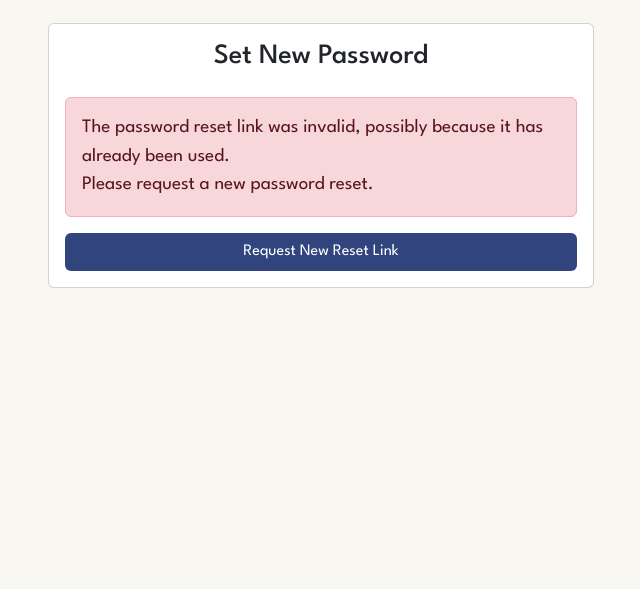
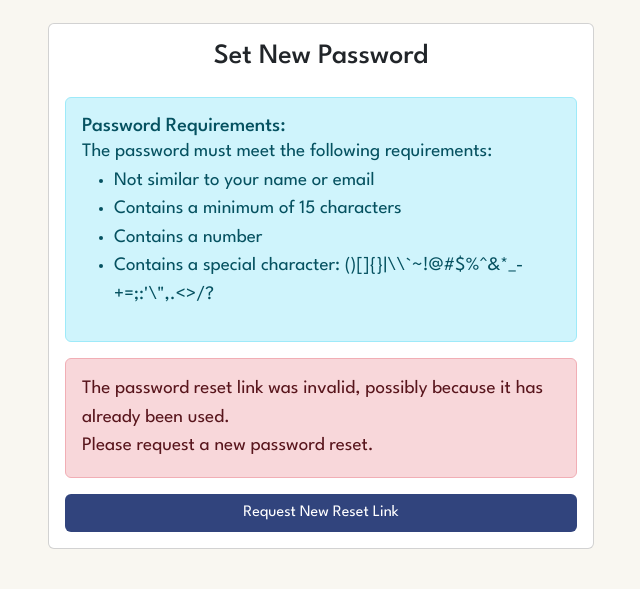
Before and after one commit to ryan-etsu-computing-projects/etsu_office_hours, a Django app: page /users/reset/1/1/ in a window 1280 px wide. Shown: the part 62-651 px from the top of the page, without its empty margins (319-959 px from the left). Run offline with Django 5.2, Linux system fonts and the light colour scheme.

Commit message:
Added password requirements to pass reset confirm form

```diff
--- a/templates/users/password_reset_confirm.html
+++ b/templates/users/password_reset_confirm.html
@@ -7,6 +7,18 @@
         <div class="card">
             <div class="card-body">
                 <h3 class="card-title text-center mb-4">Set New Password</h3>
+
+                <div class="alert alert-info">
+                    <h5>Password Requirements:</h5>
+                    <p>The password must meet the following requirements:</p>
+                    <ul>
+                        <li>Not similar to your name or email</li>
+                        <li>Contains a minimum of 15 characters</li>
+                        <li>Contains a number</li>
+                        <li>Contains a special character: ()[]{}|\\`~!@#$%^&*_-+=;:'\",.&lt;&gt;/?</li>
+                    </ul>
+                </div>
+
                 {% if validlink %}
                     <form method="post">
                         {% csrf_token %}
```
Also changed, not shown: db.sqlite3, 1 other file.
